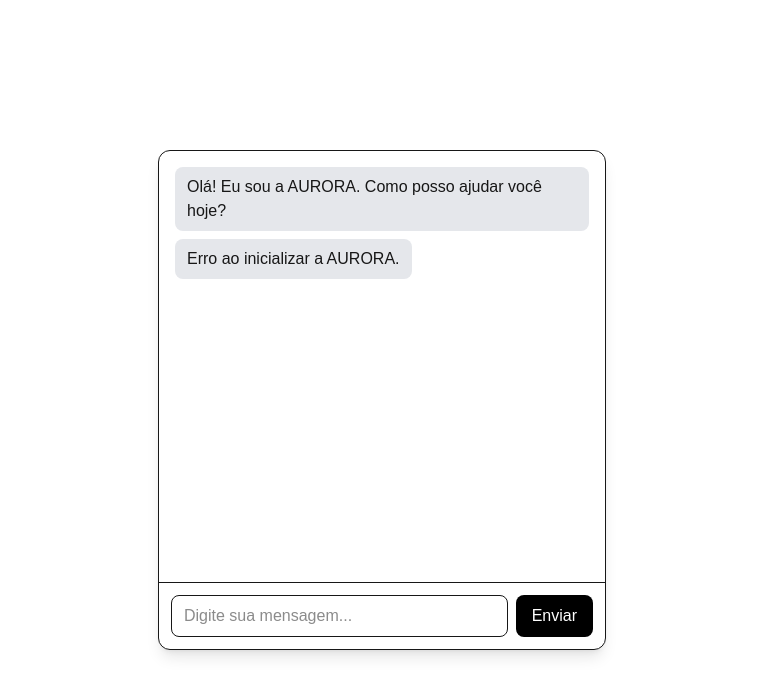
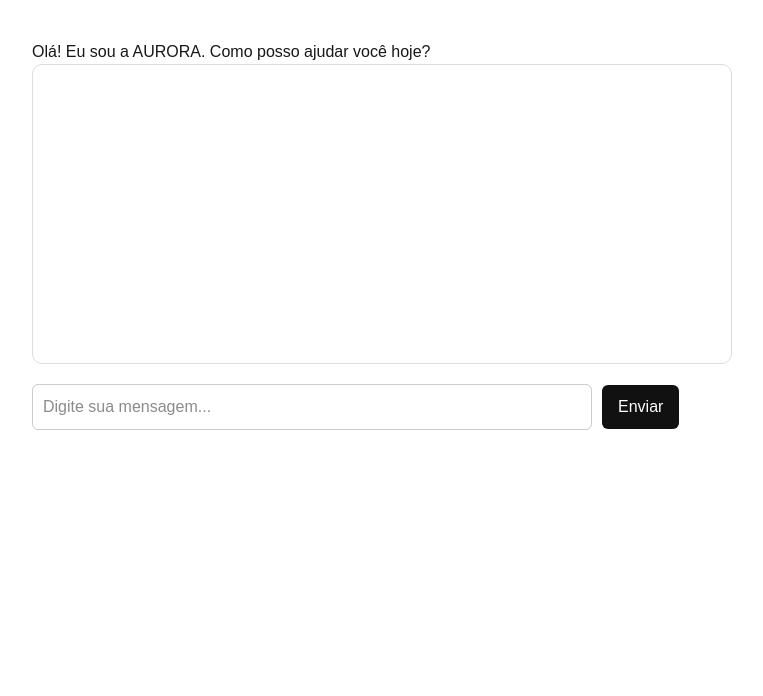
Before and after one commit to ricardogrupoexecutivo1-cpu/ricardo-ia-oficial, a Next.js app: page / in a window 1280 px wide. Shown: the top 696 px of the page, without its empty margins (258-1021 px from the left). Built offline with nearby package versions, Linux system fonts and the light colour scheme; no server answers.

Commit message:
fix: chat duplicate responses

```diff
--- a/app/page.tsx
+++ b/app/page.tsx
@@ -1,9 +1,105 @@
-import ChatComponent from '../components/ChatComponent'
+'use client'
 
-export default function Home() {
+import { useState } from 'react'
+
+export default function Page() {
+  const [messages, setMessages] = useState<{ role: string; content: string }[]>([])
+  const [input, setInput] = useState('')
+  const [loading, setLoading] = useState(false)
+
+  async function sendMessage(e?: any) {
+    if (e) e.preventDefault()
+
+    const text = input.trim()
+    if (!text) return
+
+    setInput('')
+    setLoading(true)
+
+    const userMessage = { role: 'user', content: text }
+
+    setMessages((prev) => [...prev, userMessage])
+
+    try {
+      const res = await fetch('/api/chat', {
+        method: 'POST',
+        headers: { 'Content-Type': 'application/json' },
+        body: JSON.stringify({
+          userId: 'demo-user',
+          companyId: 'demo-company',
+          conversationId: 'main-chat',
+          message: text,
+        }),
+      })
+
+      const data = await res.json()
+
+      const assistantMessage = {
+        role: 'assistant',
+        content: data.reply || 'Sem resposta.',
+      }
+
+      setMessages((prev) => [...prev, assistantMessage])
+    } catch (err) {
+      setMessages((prev) => [
+        ...prev,
+        { role: 'assistant', content: 'Erro ao consultar a IA.' },
+      ])
+    }
+
+    setLoading(false)
+  }
+
   return (
-    <main className="min-h-screen flex items-center justify-center p-6">
-      <ChatComponent />
-    </main>
+    <div style={{ maxWidth: 700, margin: '40px auto', fontFamily: 'Arial' }}>
+      <h2>Olá! Eu sou a AURORA. Como posso ajudar você hoje?</h2>
+
+      <div
+        style={{
+          border: '1px solid #ddd',
+          borderRadius: 10,
+          padding: 20,
+          minHeight: 300,
+          marginBottom: 20,
+        }}
+      >
+        {messages.map((m, i) => (
+          <div key={i} style={{ marginBottom: 10 }}>
+            <b>{m.role === 'user' ? 'Você:' : 'Aurora:'}</b> {m.content}
+          </div>
+        ))}
+
+        {loading && <div>Aurora está pensando...</div>}
+      </div>
+
+      <form onSubmit={sendMessage}>
+        <input
+          style={{
+            width: '80%',
+            padding: 10,
+            borderRadius: 6,
+            border: '1px solid #ccc',
+          }}
+          value={input}
+          onChange={(e) => setInput(e.target.value)}
+          placeholder="Digite sua mensagem..."
+        />
+
+        <button
+          type="submit"
+          style={{
+            marginLeft: 10,
+            padding: '10px 16px',
+            borderRadius: 6,
+            border: 'none',
+            background: '#111',
+            color: '#fff',
+            cursor: 'pointer',
+          }}
+        >
+          Enviar
+        </button>
+      </form>
+    </div>
   )
 }
```
